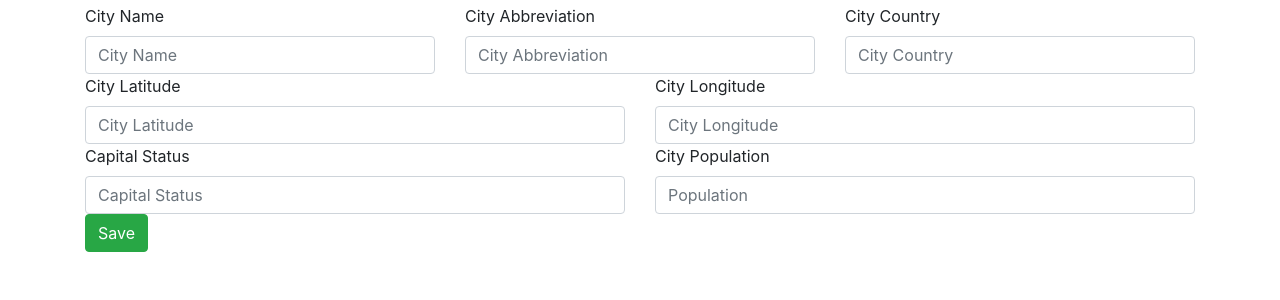
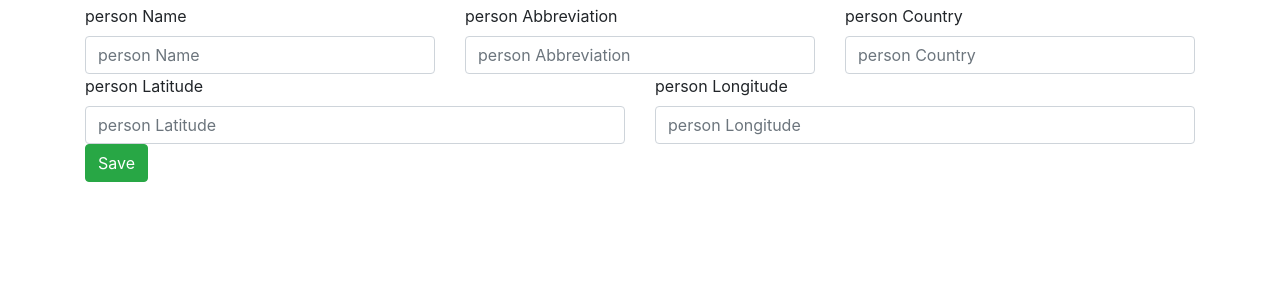
Before and after one commit to meahesachin/webapp3, a Python web app: template app/templates/edit.html in a window 1280 px wide. Shown: the part 56-356 px from the top of the page. Run offline with Jinja, Linux system fonts and the light colour scheme; the template is opened without the code that fills it, so the values that code supplies are empty; some libraries are stand-ins or nearby versions.

Commit message:
Step 8: Updated edit.html with people fields

```diff
--- a/app/templates/edit.html
+++ b/app/templates/edit.html
@@ -1,42 +1,30 @@
 {% extends "layout.html" %}
 {% block content %}
-<form action="/edit/{{city.id}}" method="post">
+<form action="/edit/{{person.id}}" method="post">
     <div class="row">
         <div class="col">
-            <label for="fldName">City Name</label>
-            <input id="fldName" type="text" class="form-control" placeholder="City Name" name="fldName" value="{{city.fldName}}">
+            <label for="Name">person Name</label>
+            <input id="Name" type="text" class="form-control" placeholder="person Name" name="Name" value="{{person.Name}}">
         </div>
         <div class="col">
-            <label for="fldAbbreviation">City Abbreviation</label>
-            <input id="fldAbbreviation" type="text" class="form-control" placeholder="City Abbreviation"
-                   name="fldAbbreviation" value="{{city.fldAbbreviation}}">
+            <label for="Weight">person Abbreviation</label>
+            <input id="Weight" type="text" class="form-control" placeholder="person Abbreviation"
+                   name="Weight" value="{{person.Weight}}">
         </div>
         <div class="col">
-            <label for="fldCountry">City Country</label>
-            <input id="fldCountry" type="text" class="form-control" placeholder="City Country" name="fldCountry" value="{{city.fldCountry}}">
+            <label for="Height">person Country</label>
+            <input id="Height" type="text" class="form-control" placeholder="person Country" name="Height" value="{{person.Height}}">
         </div>
     </div>
 
     <div class="row">
         <div class="col">
-            <label for="fldLat">City Latitude</label>
-            <input id="fldLat" type="text" class="form-control" placeholder="City Latitude" name="fldLat" value="{{city.fldLat}}">
+            <label for="Sex">person Latitude</label>
+            <input id="Sex" type="text" class="form-control" placeholder="person Latitude" name="Sex" value="{{person.Sex}}">
         </div>
         <div class="col">
-            <label for="fldlong">City Longitude</label>
-            <input id="fldlong" type="text" class="form-control" placeholder="City Longitude" name="fldLong" value="{{city.fldLong}}">
-        </div>
-    </div>
-    <div class="row">
-        <div class="col">
-            <label for="fldCapitalStatus">Capital Status</label>
-
-            <input id="fldCapitalStatus" type="text" class="form-control" placeholder="Capital Status"
-                   name="fldCapitalStatus" value="{{city.fldCapitalStatus}}">
-        </div>
-        <div class="col">
-            <label for="fldPopulation">City Population</label>
-            <input id="fldPopulation" type="text" class="form-control" placeholder="Population" name="fldPopulation" value="{{city.fldPopulation}}">
+            <label for="Age">person Longitude</label>
+            <input id="Age" type="text" class="form-control" placeholder="person Longitude" name="Age" value="{{person.Age}}">
         </div>
     </div>
     <button type="submit" class="btn btn-success">Save</button>
```
